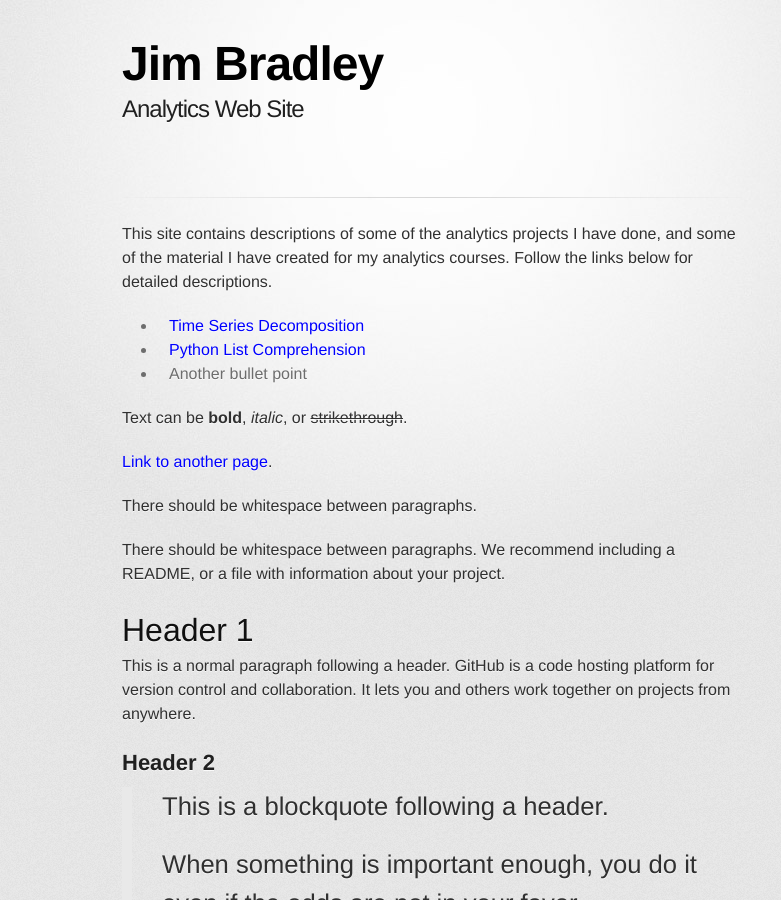
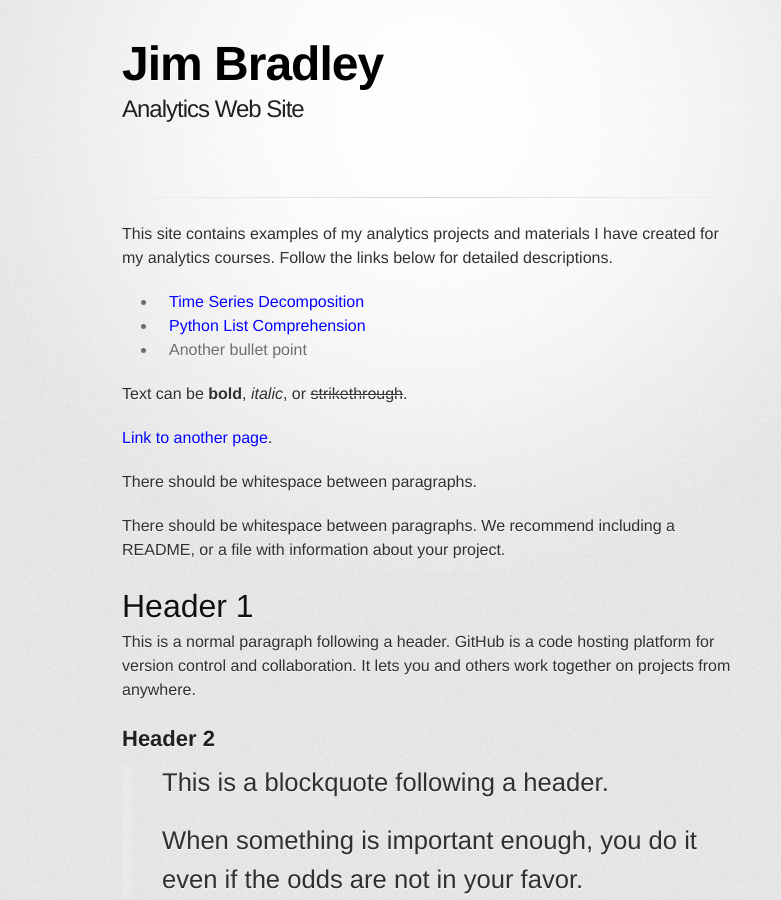
Before and after one commit to jrb28/jrb28.github.io, a Jekyll site: the page built from index.md, in a window 1280 px wide and 900 px high. Shown: the whole window, without its empty margins (208-989 px from the left). Built offline with Jekyll 4.4.1, drawn with Linux system fonts in a browser that asks for light colours; some web fonts are replaced.

Commit message:
Update index.md

```diff
--- a/index.md
+++ b/index.md
@@ -2,7 +2,7 @@
 layout: default
 ---
 
-This site contains descriptions of some of the analytics projects I have done, and some of the material I have created for my analytics courses.  Follow the links below for detailed descriptions.
+This site contains examples of my analytics projects and materials I have created for my analytics courses.  Follow the links below for detailed descriptions.
 
 - [Time Series Decomposition](./projectTemplate.md)
 - [Python List Comprehension](./projectTemplate.md)
```
